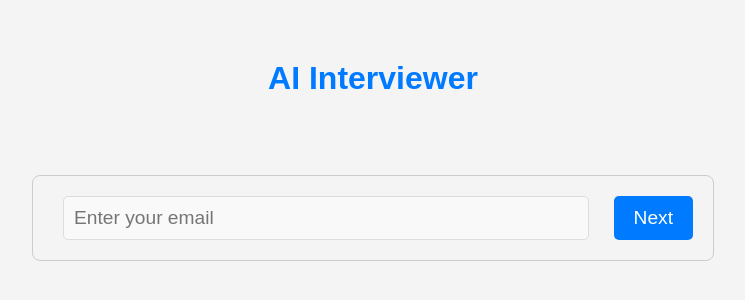
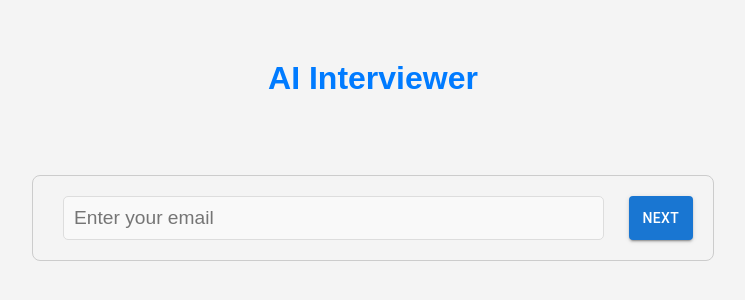
Before and after one commit to MrityunjayNPandey/ai-interviewer, a React (Vite) app in the folder client/: page / in a window 1280 px wide. Shown: the part 222-522 px from the top of the page, without its empty margins (267-1012 px from the left). Built offline with nearby package versions, Linux system fonts and the light colour scheme; no server answers.

Commit message:
fixed a bug

```diff
--- a/client/src/components/EmailForm.tsx
+++ b/client/src/components/EmailForm.tsx
@@ -1,3 +1,4 @@
+import { Button } from "@mui/material";
 import { useMutation } from "@tanstack/react-query";
 import type { FormEvent } from "react";
 import { useState } from "react";
@@ -115,26 +116,13 @@ function EmailForm() {
             }}
           />
         </div>
-        <button
+        <Button
           type="submit"
           disabled={mutation.isPending}
-          style={{
-            padding: "10px 20px",
-            fontSize: "1.2em",
-            border: "none",
-            borderRadius: "5px",
-            cursor: "pointer",
-            transition: "background-color 0.3s ease",
-          }}
-          onMouseOver={(e) =>
-            (e.currentTarget.style.backgroundColor = "#0056b3")
-          }
-          onMouseOut={(e) =>
-            (e.currentTarget.style.backgroundColor = "#007bff")
-          }
+          variant="contained"
         >
-          {mutation.isPending ? "Starting..." : "Next"}
-        </button>
+          Next
+        </Button>
       </form>
     </div>
   );
```
Also changed, not shown: 1 other file (tests, documents, lock files or other folders).
